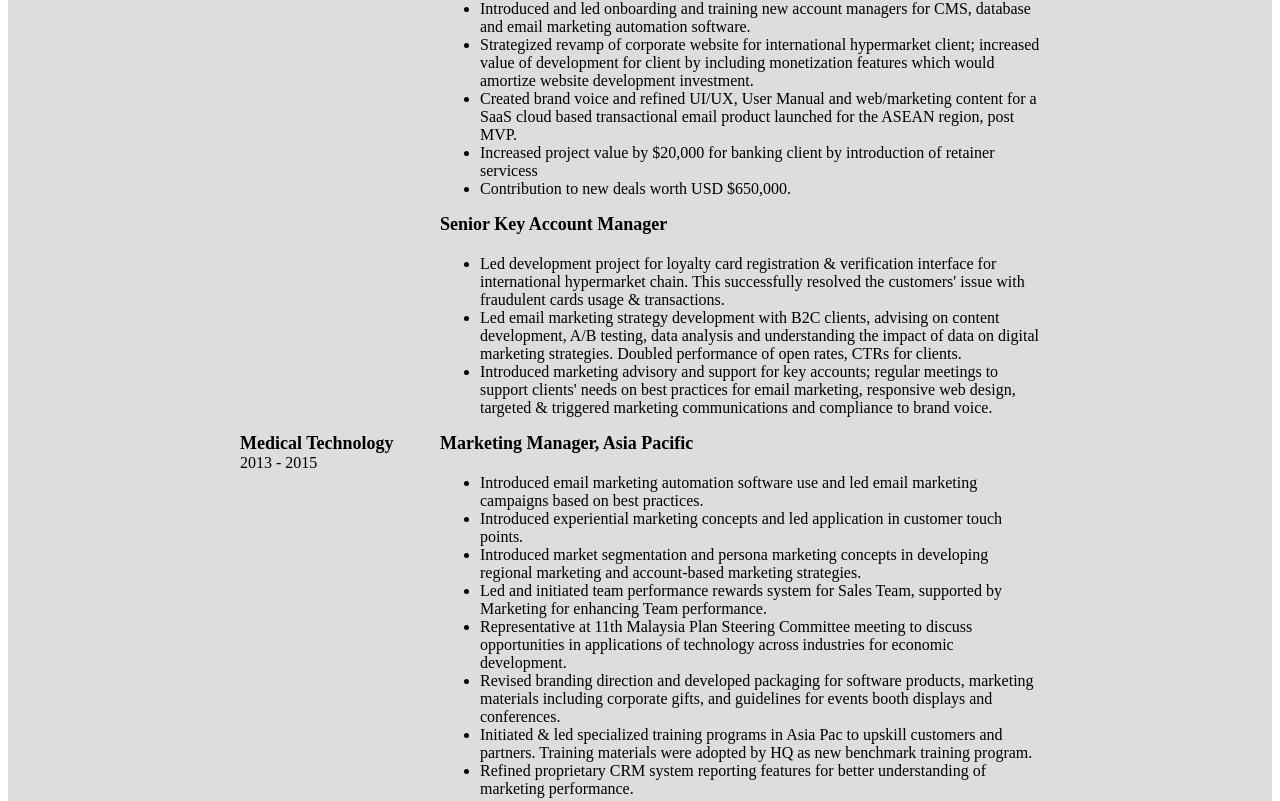
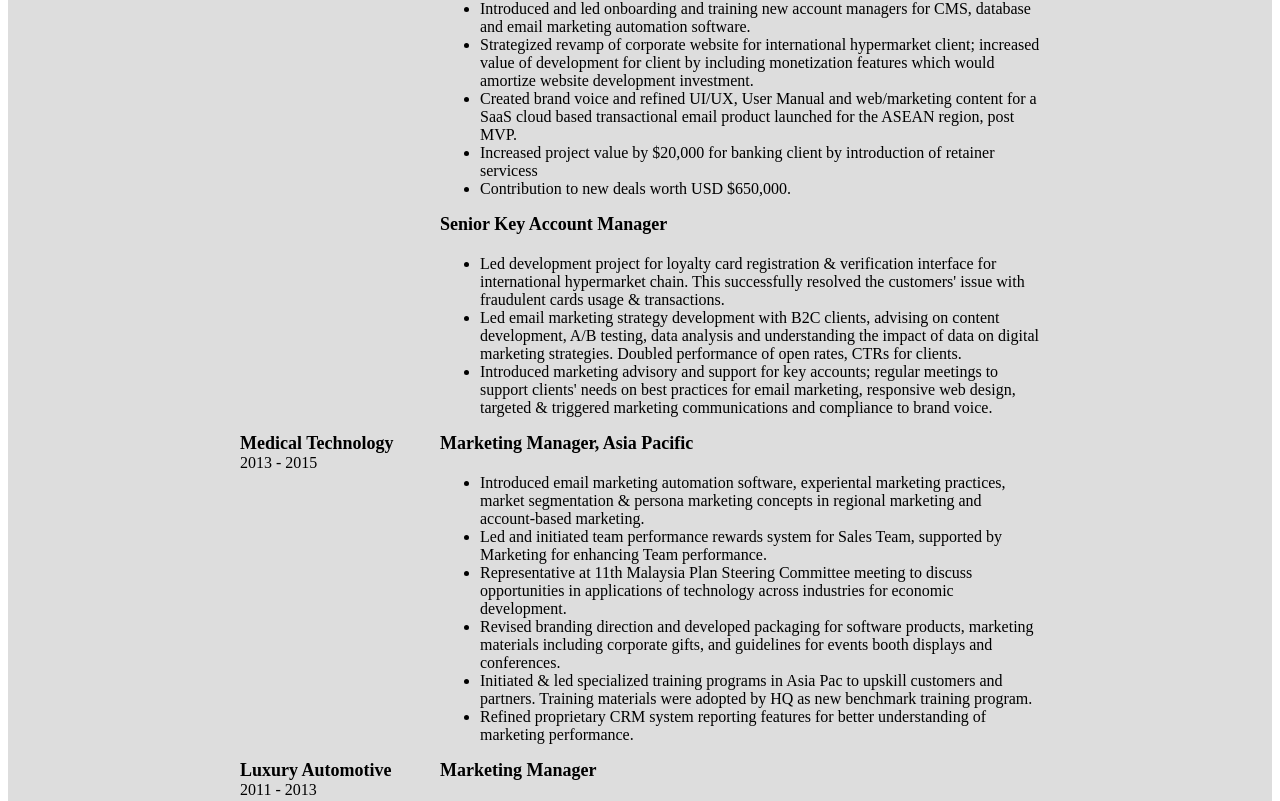
Before and after one commit to MMCBPM/HTMEL, a Gatsby app: page / in a window 1280 px wide. Shown: the part 1226-2027 px from the top of the page. Built offline with nearby package versions, Linux system fonts and the light colour scheme.

Commit message:
Mobile optimization changes

```diff
--- a/src/components/Experience/index.js
+++ b/src/components/Experience/index.js
@@ -44,9 +44,9 @@ export default () => (
         end="2015">
         <h4>Marketing Manager, Asia Pacific</h4>
         <ul>
-          <li>Introduced email marketing automation software use and led email marketing campaigns based on best practices.</li>
-          <li>Introduced experiential marketing concepts and led application in customer touch points. </li>
-          <li>Introduced market segmentation and persona marketing concepts in developing regional marketing and account-based marketing strategies. </li>
+          <li>Introduced email marketing automation software, experiental marketing practices,
+            market segmentation &amp; persona marketing concepts in regional marketing and
+            account-based marketing.</li>
           <li>Led and initiated team performance rewards system for Sales Team, supported by Marketing for enhancing Team performance.</li>
           <li>Representative at 11th Malaysia Plan Steering Committee meeting to discuss opportunities in applications of technology across industries for economic development. </li>
           <li>Revised branding direction and developed packaging for software products, marketing
--- a/src/components/Profile/styles.module.css
+++ b/src/components/Profile/styles.module.css
@@ -11,6 +11,7 @@
   display: flex;
   flex-direction: column;
   align-items: center;
+  padding: 0 20px;
 }
 
 .heading {
@@ -20,7 +21,7 @@
 
 .personalStatement {
   display: flex;
-  flex-direction: row;
+  flex-direction: column;
   width: 100%;
   color: #888;
   align-items: center;
@@ -35,10 +36,19 @@
   border-radius: 50%;
   width: 100px;
   height: 100px;
-  margin-right: 20px;
-}
+ }
 
 .skills {
   width: 100%;
   margin-bottom: 50px;
 }
+
+@media (min-width:600px) {
+  .personalStatement {
+     flex-direction: row;
+  }
+
+ .personalStatement img {
+    margin-right: 20px;
+  }
+}
```
